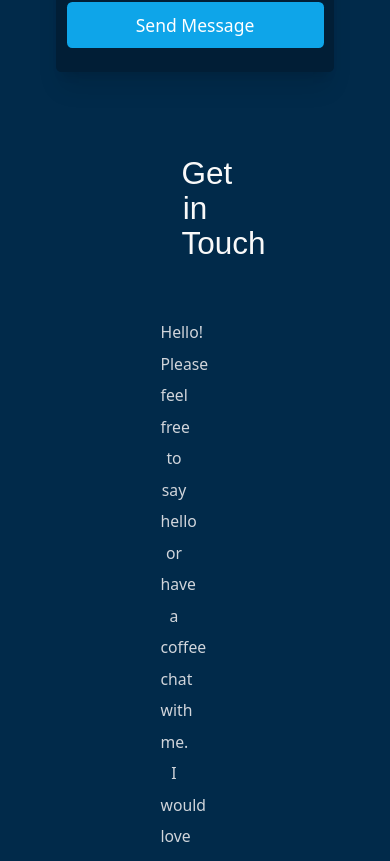
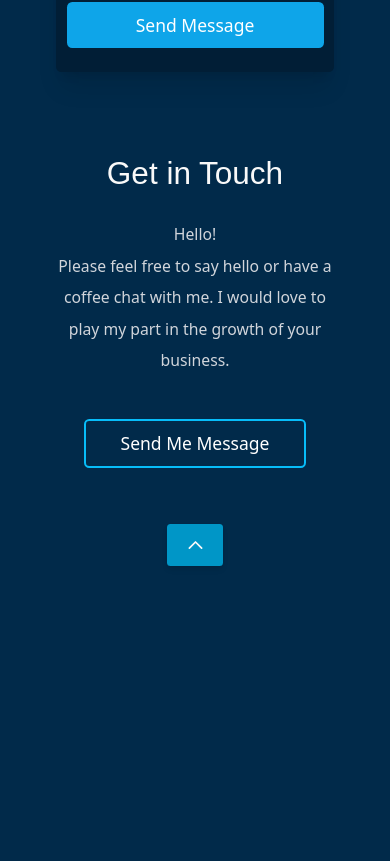
Before and after one commit to AmaduKamara/amkam, a Next.js app: page /contact in a window 390 px wide. Shown: the part 759-1620 px from the top of the page. After the commit the page ends 1409 px from the top, so only its background shows below. Built offline with nearby package versions, Linux system fonts and the light colour scheme.

Commit message:
Add mobile responsive for footer component

```diff
--- a/components/Footer.jsx
+++ b/components/Footer.jsx
@@ -6,7 +6,7 @@ import ArrowTop from "../components/icons/ArrowTop";
 function Footer() {
   return (
     <div>
-      <footer className="mt-24 mx-32">
+      <footer className="mt-24 md:mx-32">
         <div className="flex justify-center items-center">
           <div
             style={{
@@ -17,7 +17,7 @@ function Footer() {
             className="w-1/4 hidden sm:block"
           ></div>
 
-          <div className="w-2/4 text-center mx-6">
+          <div className="md:w-2/4 text-center mx-6">
             <h2 className="text-4xl">Get in Touch</h2>
           </div>
 
@@ -27,11 +27,11 @@ function Footer() {
               width: "100%",
               height: "1px",
             }}
-            className="w-1/4 hidden sm:block"
+            className="w-full md:w-1/4 hidden sm:block"
           ></div>
         </div>
-        <div className="flex justify-center mt-16">
-          <div className="w-2/4 mr-12">
+        <div className="flex justify-center mt-8 md:mt-16">
+          <div className="w-full md:w-2/4 md:mr-12">
             <p className="leading-loose text-center text-lg text-gray-300">
               Hello! <br /> Please feel free to say hello or have a coffee chat with
               me. I would love to play my part in the growth of your business.
@@ -42,14 +42,14 @@ function Footer() {
           <div>
             <button
               type="button"
-              className="text-white text-xl btn-border rounded-md py-5 px-10 transition duration-500 ease-in-out hover:bg-sky-500 transform hover:-translate-y-1 hover:scale-110"
+              className="text-white text-xl btn-border rounded-md py-3 md:py-5 px-10 transition duration-500 ease-in-out hover:bg-sky-500 transform hover:-translate-y-1 hover:scale-110"
             >
               Send Me Message
             </button>
           </div>
         </div>
         <div className="flex justify-center mt-16">
-          <Link href="/">
+          <Link href="#">
             <a className="px-5 py-3 bg-btn rounded shadow-md transition duration-500 ease-in-out transform hover:-translate-y-1 hover:scale-110">
               {" "}
               <ArrowTop className="cursor-pointer" />
```
